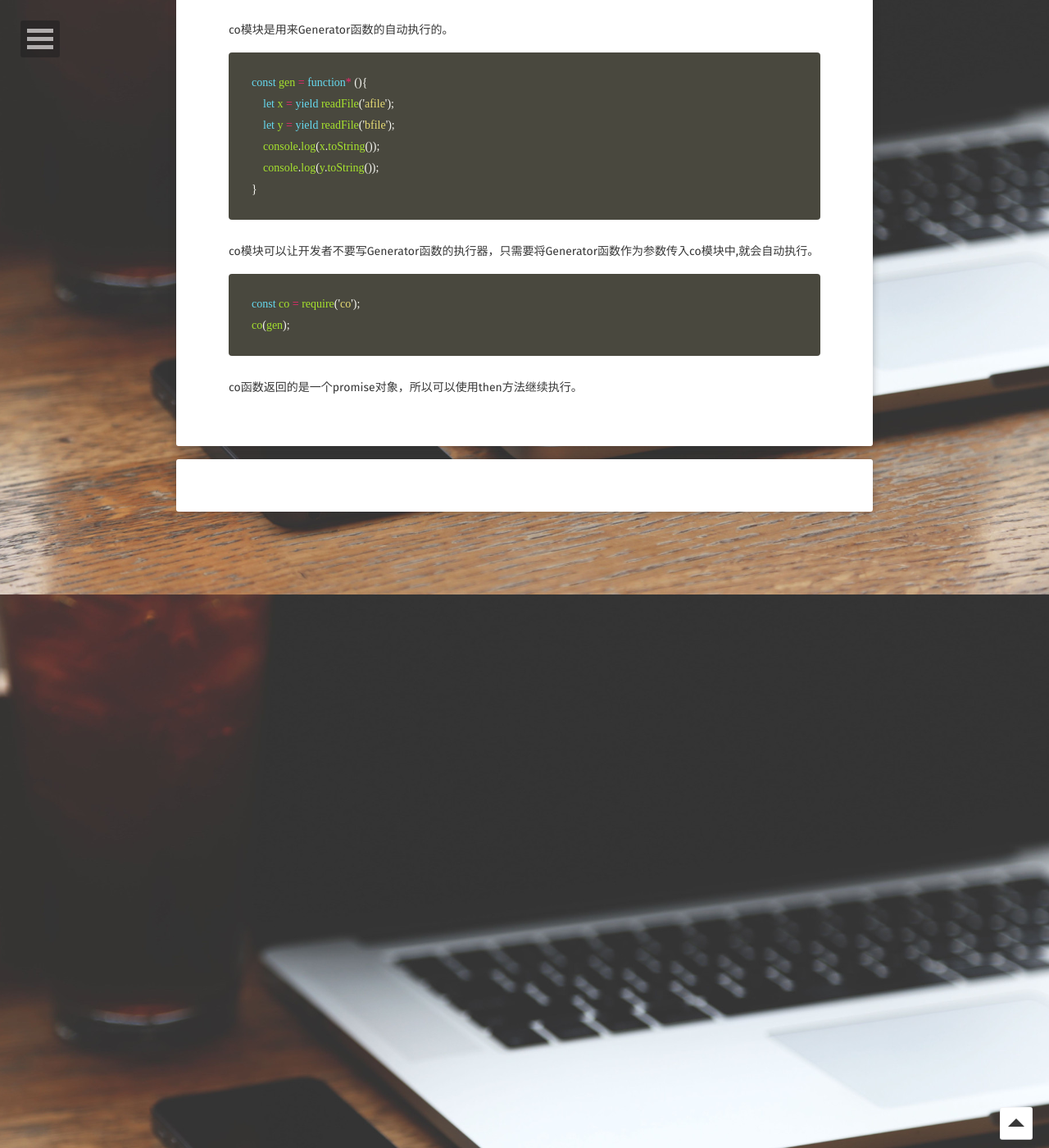
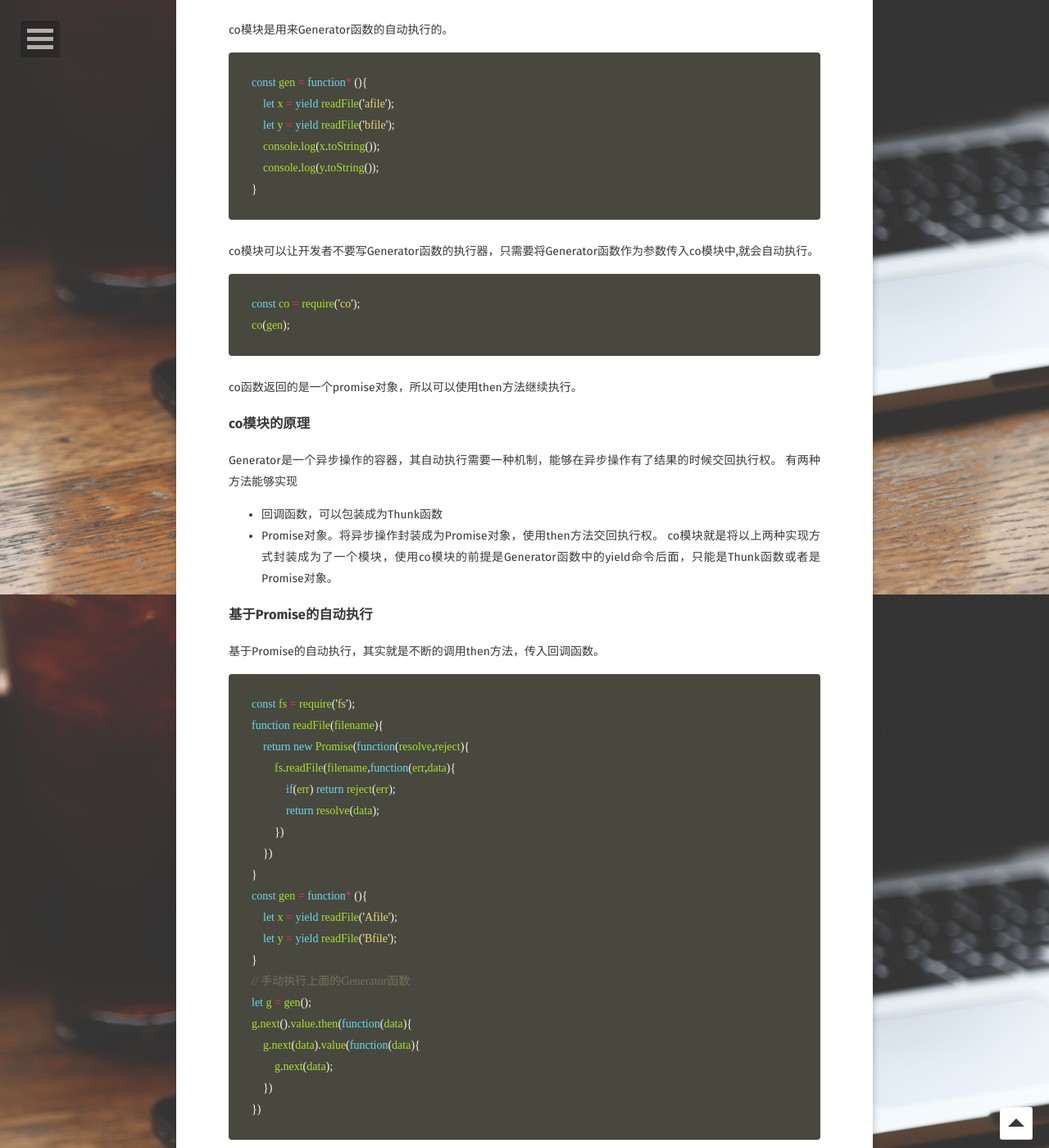
Before and after one commit to xcs-go/xcs.github.io, a Jekyll site: the page built from _posts/2017-11-07-Generator-async.md, in a window 1280 px wide and 1400 px high, scrolled down 3775 px. Shown: the whole window at 82% size. Built offline with Jekyll 4.4.1, drawn with Linux system fonts in a browser that asks for light colours; some web fonts are replaced; comment, search, counter and statistics services are not loaded.

Commit message:
Generator-async

```diff
--- a/_posts/2017-11-07-Generator-async.md
+++ b/_posts/2017-11-07-Generator-async.md
@@ -142,3 +142,35 @@ co模块可以让开发者不要写Generator函数的执行器，只需要将Gen
     co(gen);
 {% endhighlight %}
 co函数返回的是一个promise对象，所以可以使用then方法继续执行。
+
+### co模块的原理
+Generator是一个异步操作的容器，其自动执行需要一种机制，能够在异步操作有了结果的时候交回执行权。
+有两种方法能够实现
+- 回调函数，可以包装成为Thunk函数
+- Promise对象。将异步操作封装成为Promise对象，使用then方法交回执行权。
+co模块就是将以上两种实现方式封装成为了一个模块，使用co模块的前提是Generator函数中的yield命令后面，只能是Thunk函数或者是Promise对象。
+
+### 基于Promise的自动执行
+基于Promise的自动执行，其实就是不断的调用then方法，传入回调函数。
+{% highlight javascript %}
+    const fs = require('fs');
+    function readFile(filename){
+        return new Promise(function(resolve,reject){
+            fs.readFile(filename,function(err,data){
+                if(err) return reject(err);
+                return resolve(data);
+            })
+        })
+    }
+    const gen = function* (){
+        let x = yield readFile('Afile');
+        let y = yield readFile('Bfile');
+    }
+    // 手动执行上面的Generator函数
+    let g = gen();
+    g.next().value.then(function(data){
+        g.next(data).value(function(data){
+            g.next(data);
+        })
+    })
+{% endhighlight %}
```
